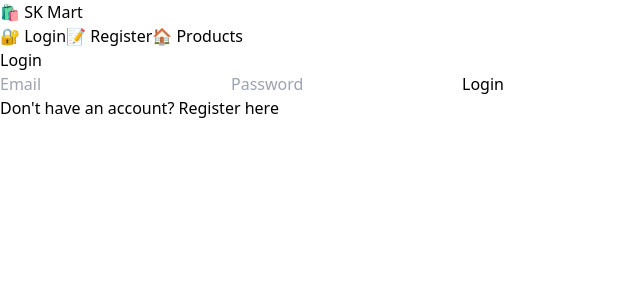
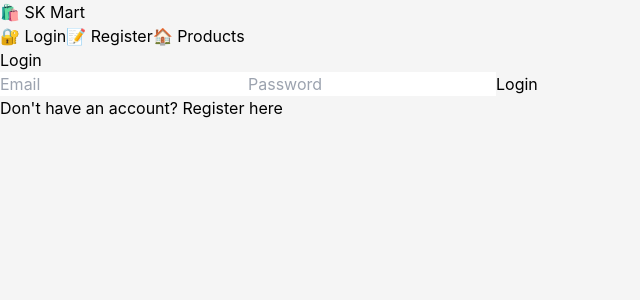
Before and after one commit to Tanvir-Sakib/SK_Mart, a React (Vite) app in the folder frontend/: page /login in a window 1280 px wide. Shown: the top 300 px of the page, without its empty margins (0-640 px from the left). Built offline with nearby package versions, Linux system fonts and the light colour scheme; no server answers.

Commit message:
UseState Fixed

```diff
--- a/frontend/src/index.css
+++ b/frontend/src/index.css
@@ -3,3 +3,13 @@
 @tailwind utilities;
 
 /* Your custom CSS below */
+* {
+  margin: 0;
+  padding: 0;
+  box-sizing: border-box;
+}
+
+body {
+  font-family: -apple-system, BlinkMacSystemFont, 'Segoe UI', Roboto, Oxygen, Ubuntu, Cantarell, 'Open Sans', 'Helvetica Neue', sans-serif;
+  background: #f5f5f5;
+}
```
